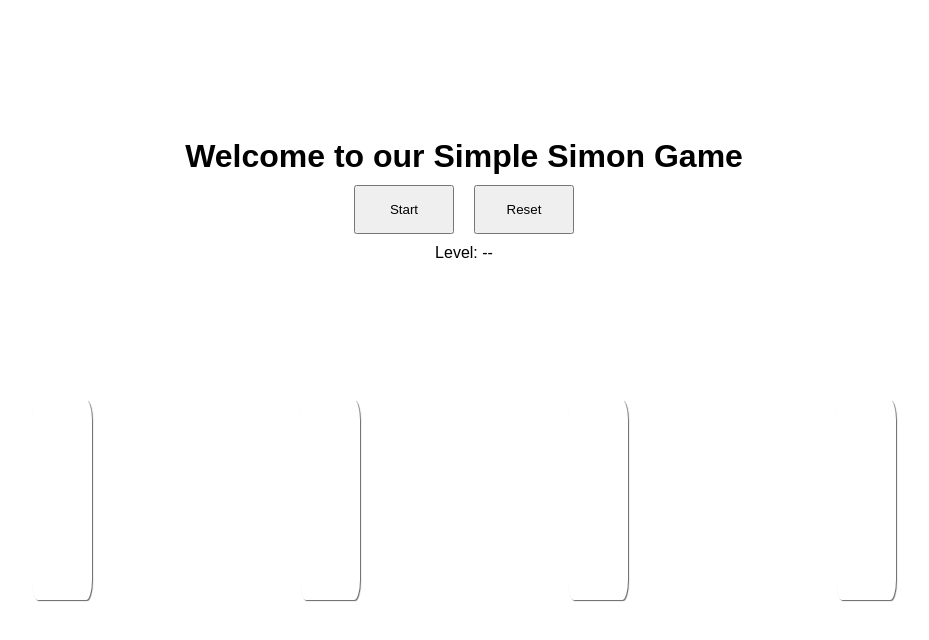
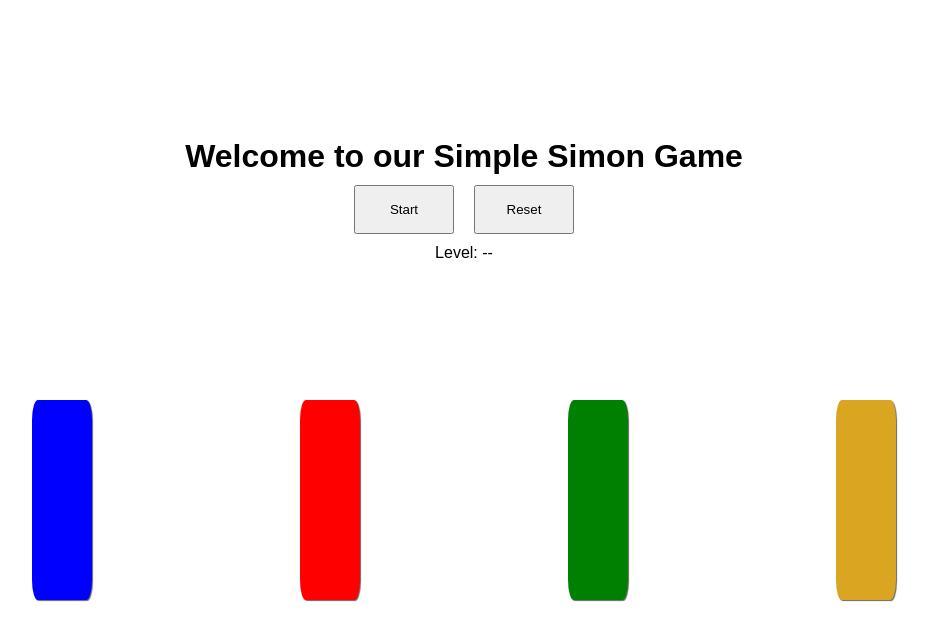
Before and after one commit to misterhtmlcss/advanced-front-end-projects, a plain HTML site: page build-a-simon-game/index.html in a window 1280 px wide. Shown: the whole page, without its empty margins (176-1105 px from the left). Drawn offline with nearby package versions, Linux system fonts and the light colour scheme; files that its build step writes are made by us from their sources.

Commit message:
added .css file changes back into a master .scss file

```diff
--- a/build-a-simon-game/css.scss
+++ b/build-a-simon-game/css.scss
@@ -15,6 +15,7 @@ html, body {
   display: flex;
   flex-direction: column;
 }
+
 .top {
   height: 50vh;
   display: flex;
@@ -22,24 +23,25 @@ html, body {
   justify-content: center;
   align-items: center;
 }
+
 .bottom {
-  height: 50vh;;
+  height: 50vh;
   display: flex;
   justify-content: space-evenly;
 }
+
 .command-module {
   display: flex;
   flex-direction: column;
   justify-content: center;
   align-items: center;
 }
+
 .btns {
   display: flex;
   justify-content: center;
   align-items: center;
 }
-
-// Utilities
 
 .btn {
   width: 100px;
@@ -56,18 +58,21 @@ html, body {
   height: 200px;
   width: 60px;
   border-radius: 10%;
-  box-shadow: 1px 1px 1px rgba(0,0,0,0.6)
+  box-shadow: 1px 1px 1px rgba(0, 0, 0, 0.6);
 }
-.key1 {
+
+#blue-key {
   background-color: blue;
 }
-.key2 {
+
+#red-key {
   background-color: red;
 }
 
-.key3 {
+#green-key {
   background-color: green;
 }
-.key4 {
+
+#yellow-key {
   background-color: goldenrod;
 }
```
